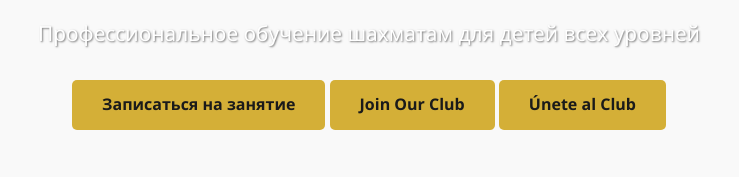
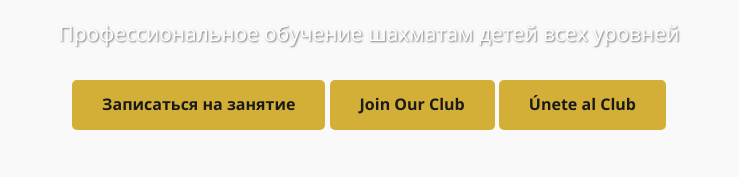
Before and after one commit to ksuksunik-crypto/gambitodeadeje, a plain HTML site: page index.html in a window 1280 px wide. Shown: the part 386-563 px from the top of the page, 271-1010 px from the left. Drawn offline with Linux system fonts and the light colour scheme.

Commit message:
Update index.html
Signed-off-by: ksuksunik-crypto <ksuksunik@gmail.com>

```diff
--- a/index.html
+++ b/index.html
@@ -376,7 +376,7 @@
             <h2 data-lang="hero-title-en" class="hidden">Welcome to Gambito de Adeje Chess Club!</h2>
             <h2 data-lang="hero-title-es" class="hidden">¡Bienvenidos al Club de Ajedrez Gambito de Adeje!</h2>
 
-            <p data-lang="hero-subtitle-ru">Профессиональное обучение шахматам для детей всех уровней</p>
+            <p data-lang="hero-subtitle-ru">Профессиональное обучение шахматам детей всех уровней</p>
             <p data-lang="hero-subtitle-en" class="hidden">Professional chess training for children of all levels</p>
             <p data-lang="hero-subtitle-es" class="hidden">Entrenamiento profesional de ajedrez para niños de todos los niveles</p>
 
```
